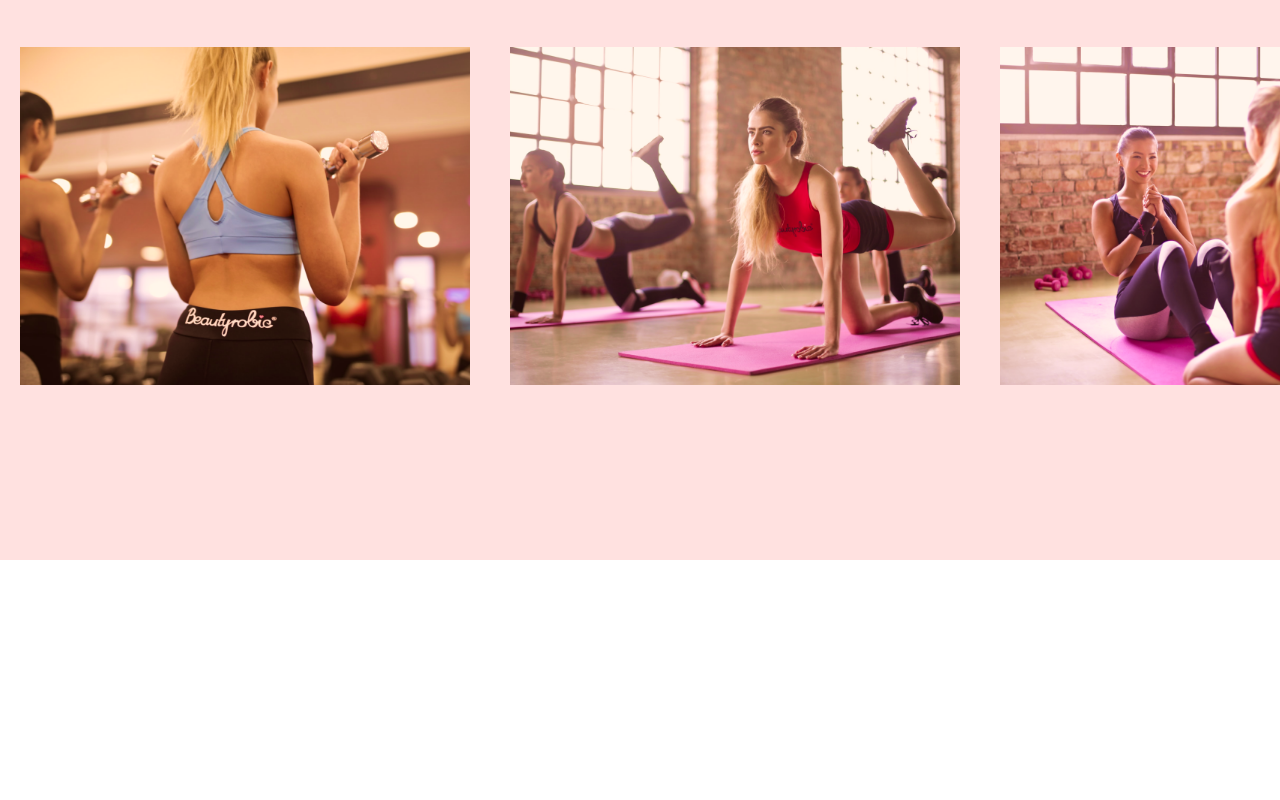
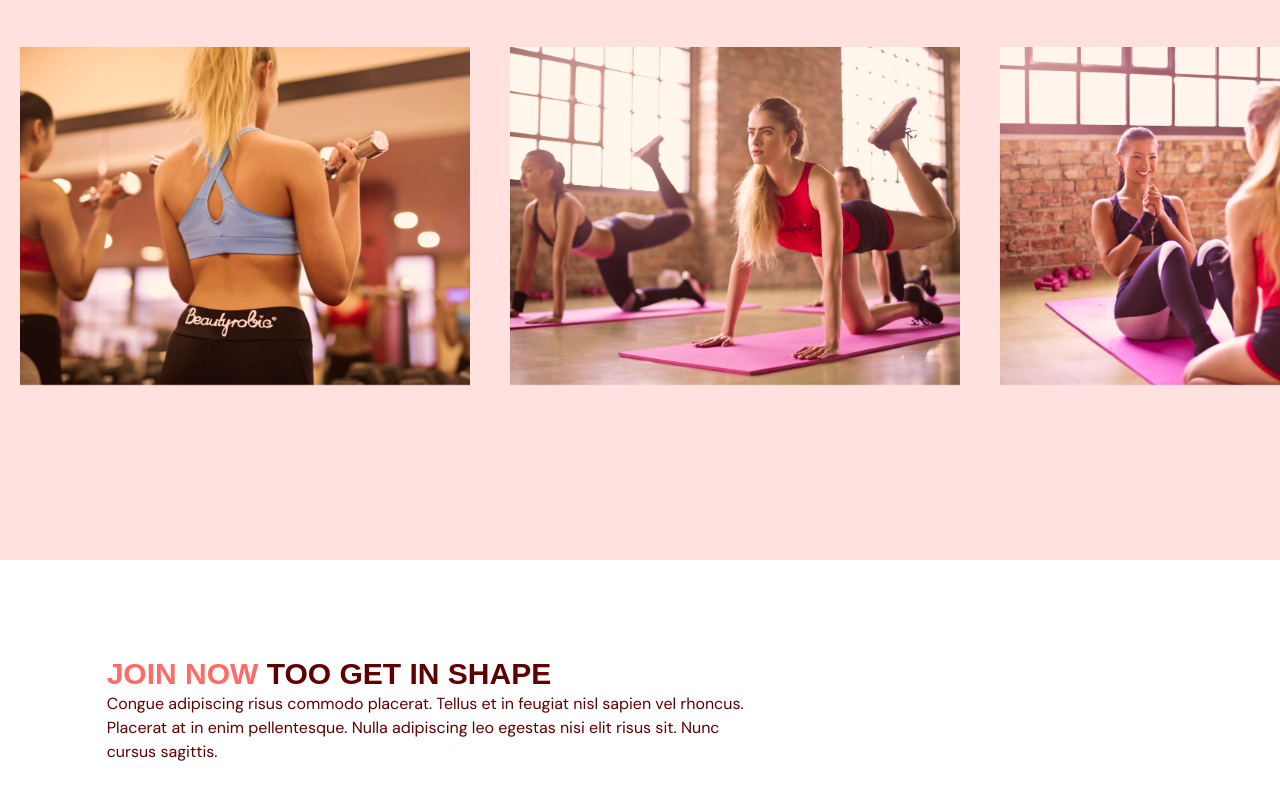
Before and after one commit to MomenAhmed600/Fitness-App, a React (Vite) app: page / in a window 1280 px wide. Shown: the part 2454-3254 px from the top of the page. Before the commit the page ends 3014 px from the top, so only its background shows below. Built offline with nearby package versions, Linux system fonts and the light colour scheme.

Commit message:
last-update-contact-us

```diff
--- a/package.json
+++ b/package.json
@@ -14,7 +14,8 @@
     "framer-motion": "^12.23.24",
     "react": "^19.1.1",
     "react-anchor-link-smooth-scroll": "^1.0.12",
-    "react-dom": "^19.1.1"
+    "react-dom": "^19.1.1",
+    "react-hook-form": "^7.70.0"
   },
   "devDependencies": {
     "@eslint/js": "^9.36.0",
--- a/src/App.tsx
+++ b/src/App.tsx
@@ -1,9 +1,10 @@
+import { SelectedPage } from "@/shared/types";
+import { useEffect, useState } from "react";
 import Navbar from "@/scenes/navbar";
  import Home from "@/scenes/home";
  import Benefits from "@/scenes/benefits";
-import { useEffect, useState } from "react";
-import { SelectedPage } from "@/shared/types";
-import OurClasses from "./scenes/ourClasses";
+import OurClasses from "@/scenes/ourClasses";
+import ContactUs from "@/scenes/contactUs"
 
 
 
@@ -35,6 +36,7 @@
         <Home setSelectedPage={setSelectedPage} />
         <Benefits setSelectedPage={setSelectedPage} />
         <OurClasses setSelectedPage={setSelectedPage} />
+        <ContactUs setSelectedPage={setSelectedPage} />
       </div>
     </>
   )
--- /dev/null
+++ b/src/scenes/contactUs/index.tsx
@@ -0,0 +1,57 @@
+import { useForm } from "react-hook-form"
+import type { SelectedPage } from "@/shared/types"
+import { motion } from "framer-motion";
+import ContactUsPageGraphic from "@/assets/ContactUsPageGraphic.png"
+import HText from "@/shared/HText";
+
+type Props = {
+  setSelectedPage: (value: SelectedPage) => void;
+}
+
+const ContactUs = ({ setSelectedPage }: Props) => {
+  return <section id="contactus" className="mx-auto w-5/6 pt-24 pb-32">
+    <motion.div onViewportEnter={() => setSelectedPage(SelectedPage.ContactUs)}>
+      {/* Heading */}
+      <motion.div
+        className="md:w-3/5"
+        initial="hidden"
+        whileInView="visible"
+        viewport={{ once: true, amount: 0.5 }}
+        transition={{ duration: 0.5 }}
+        variants={{
+          hidden: { opacity: 0, x: -50 },
+          visible: { opacity: 1, x: 0 },
+        }}
+      >
+        <HText>
+        <span className="text-primary-500">JOIN NOW</span> TOO GET IN SHAPE
+        </HText>
+        <p className="MY-5">
+          Congue adipiscing risus commodo placerat. Tellus et in feugiat nisl
+            sapien vel rhoncus. Placerat at in enim pellentesque. Nulla
+            adipiscing leo egestas nisi elit risus sit. Nunc cursus sagittis.
+        </p>
+
+        {/* Form And Image */ }
+        <div className="mt-10 justify-between gap-8 md:flex">
+          <motion.div
+        className="mt-10 basis-3/5 md:mt-0"
+        initial="hidden"
+        whileInView="visible"
+        viewport={{ once: true, amount: 0.5 }}
+        transition={{ duration: 0.5 }}
+        variants={{
+          hidden: { opacity: 0, y: 50 },
+          visible: { opacity: 1, y: 0 },
+        }}
+      >
+
+      </motion.div>
+        </div>
+      </motion.div>
+    </motion.div>
+  </section>
+
+}
+
+export default ContactUs
```
Also changed, not shown: 1 other file (tests, documents, lock files or other folders).
